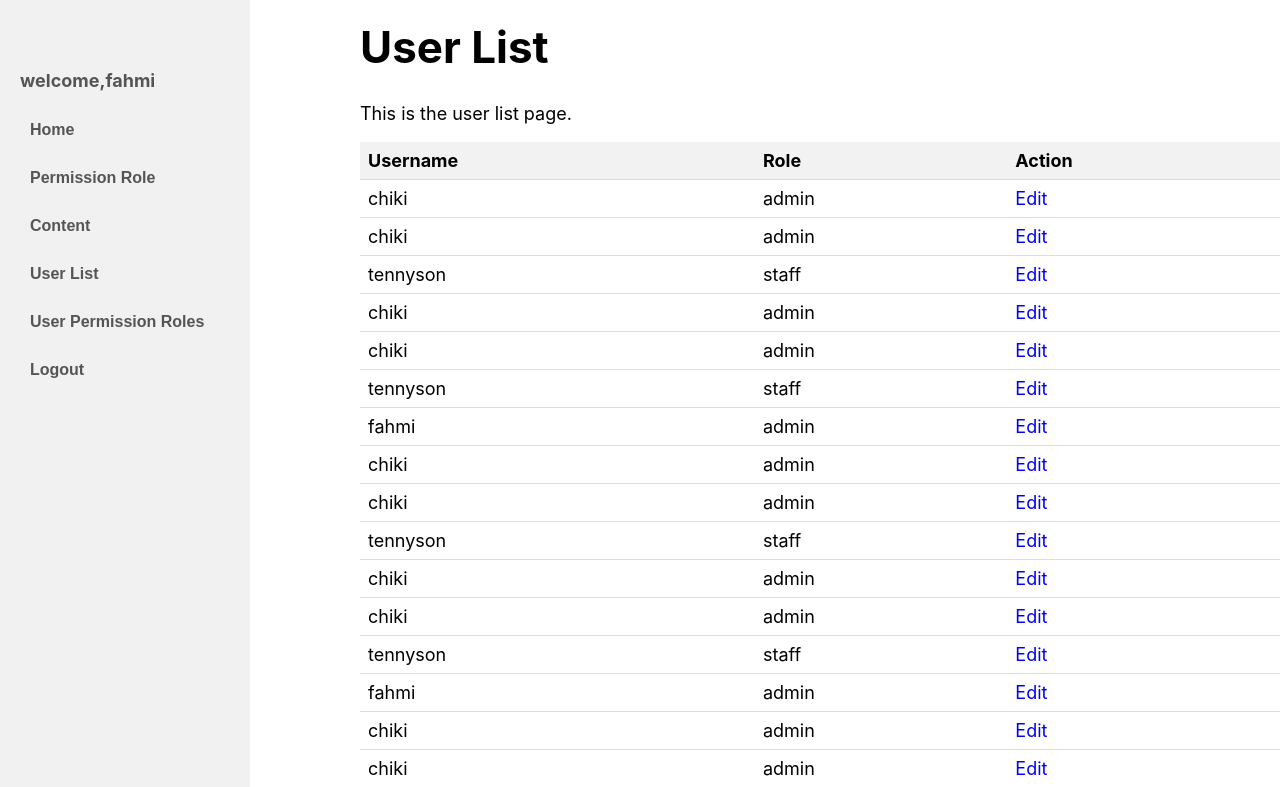
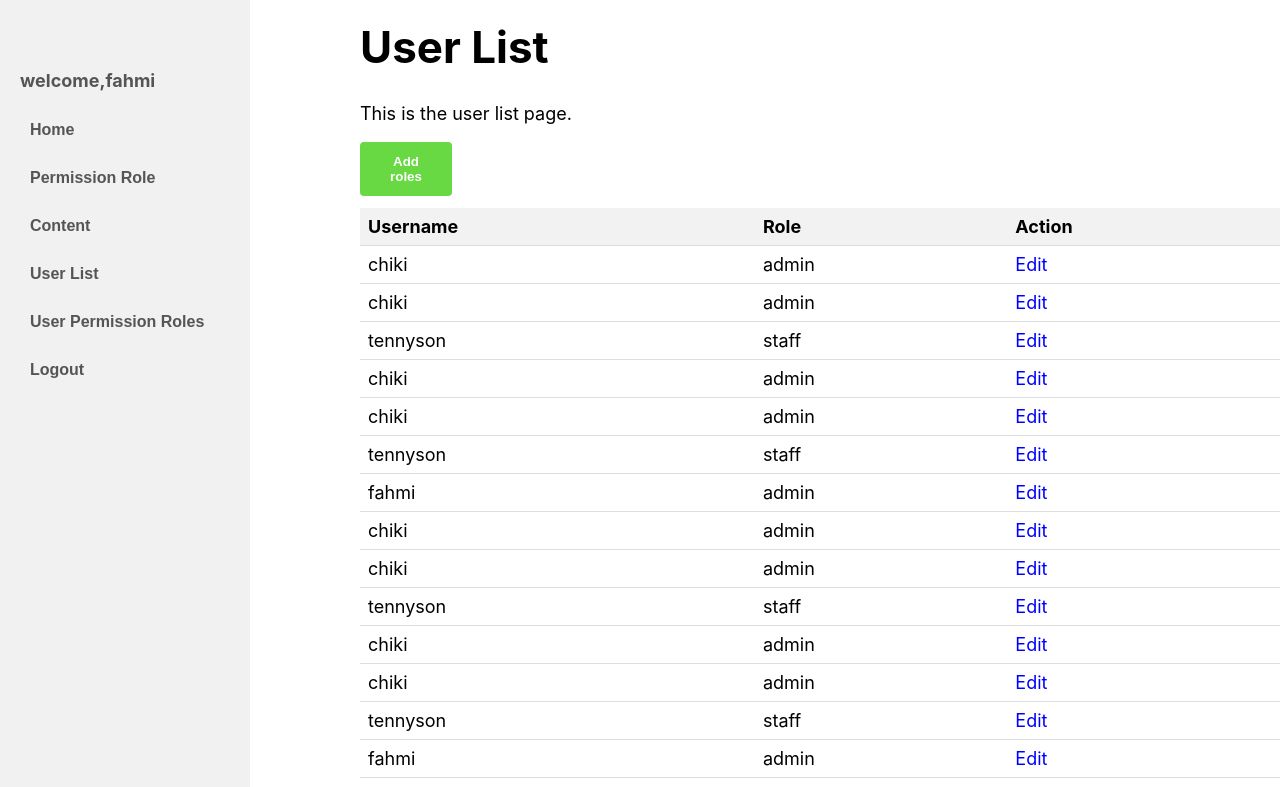
Before and after one commit to FahmiRid/my-app, a React (Create React App) app: page /userList in a window 1280 px wide. Shown: the top 787 px of the page. Built offline with nearby package versions, Linux system fonts and the light colour scheme.

Commit message:
adding button for modal popup (#7)

```diff
--- a/src/screen/userList.jsx
+++ b/src/screen/userList.jsx
@@ -5,12 +5,14 @@ import UserTable from "./userTable";
 
 function UserList() {
   const username = ('fahmi' || 'ridwan');
+
   return (
     <div>
       <SideNav username={username} />
       <div className="center">
         <h1 style={{ color: "black" }}>User List</h1>
         <p>This is the user list page.</p>
+        <button className="btnAdd" onClick={() => console.log("Add roles clicked")}>Add roles</button>
         <UserTable />
       </div>
     </div>
--- a/src/styles/userListStyle.css
+++ b/src/styles/userListStyle.css
@@ -1,3 +1,22 @@
 .center {
     margin-left: 20em;
 }
+
+.btnAdd {
+    width: 10%;
+  padding: 12px 16px;
+  margin-bottom: 12px;
+  background-color: rgb(104, 217, 66);
+  color: #ffffff;
+  border: none;
+  border-radius: 4px;
+  font-weight: bold;
+  cursor: pointer;
+  transition: background-color 0.3s ease-in-out;
+
+}
+
+
+.btnAdd:hover {
+    background-color: #1ac295;
+}
```
